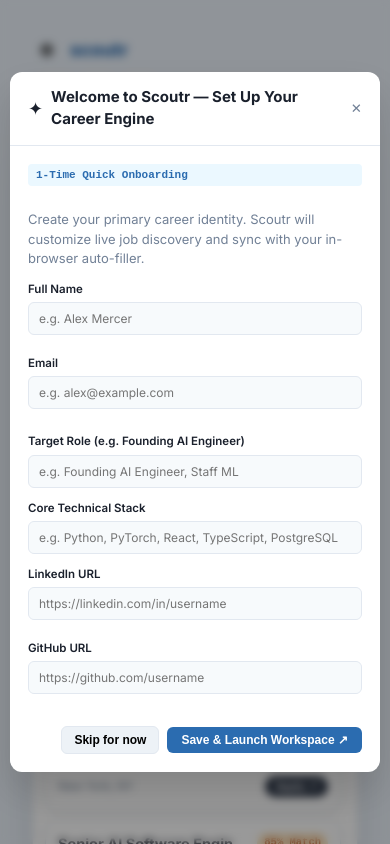
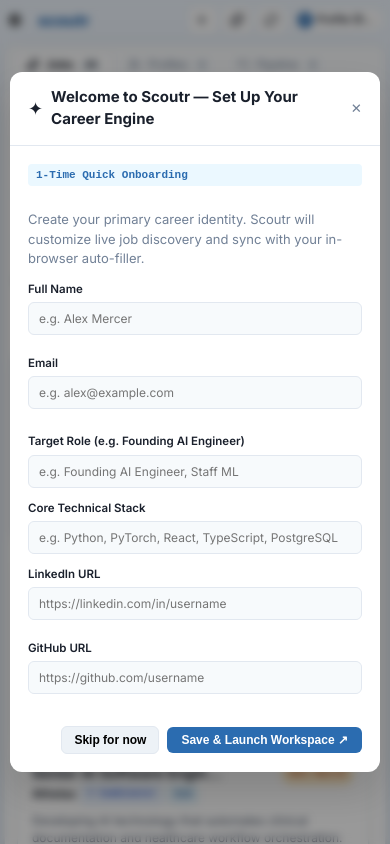
Before and after one commit to wizardwithcodehazard/Scoutr, a browser extension: page dashboard/app.html in a window 390 px wide. Shown: the top 844 px of the page. Drawn offline with Linux system fonts and the light colour scheme; a web font is replaced by a local one.

Commit message:
fix(mobile): resolve top spacing, compact single-line mobile header, and job-card match pill clipping

```diff
--- a/dashboard/dashboard.css
+++ b/dashboard/dashboard.css
@@ -954,13 +954,15 @@
   background: #ffffff;
   border: 1px solid var(--border-light);
   border-radius: 12px;
-  padding: 16px;
+  padding: 14px 16px;
   display: flex;
   flex-direction: column;
   justify-content: space-between;
   cursor: pointer;
   box-shadow: var(--shadow-card);
   transition: all 0.15s cubic-bezier(0.16, 1, 0.3, 1);
+  position: relative;
+  overflow: hidden;
 }
 
 .job-card:hover {
@@ -973,6 +975,149 @@
   border-color: var(--sky-mid);
   background: #f8fbff;
   box-shadow: 0 0 0 2px rgba(49, 130, 206, 0.18), 0 8px 20px rgba(0, 0, 0, 0.06);
+}
+
+.card-header-flex {
+  display: flex;
+  align-items: flex-start;
+  justify-content: space-between;
+  gap: 8px;
+  margin-bottom: 8px;
+}
+
+.card-title-group {
+  flex: 1;
+  min-width: 0;
+}
+
+.card-title-group h3 {
+  font-size: 14.5px;
+  font-weight: 700;
+  color: var(--text-dark);
+  line-height: 1.35;
+  margin-bottom: 4px;
+  word-break: break-word;
+}
+
+.card-meta {
+  display: flex;
+  align-items: center;
+  flex-wrap: wrap;
+  gap: 6px;
+  font-size: 12px;
+  color: var(--text-muted);
+}
+
+.card-meta strong {
+  color: var(--text-dark);
+  font-weight: 600;
+}
+
+.star-match-pill {
+  display: inline-flex;
+  align-items: center;
+  justify-content: center;
+  background: #fffaf0;
+  border: 1px solid #feebc8;
+  color: #c05621;
+  font-size: 11px;
+  font-weight: 700;
+  font-family: var(--font-mono);
+  padding: 3px 7px;
+  border-radius: 6px;
+  white-space: nowrap;
+  flex-shrink: 0;
+}
+
+.star-match-pill.top-match {
+  background: #f0fff4;
+  border-color: #c6f6d5;
+  color: #22543d;
+}
+
+.card-desc {
+  font-size: 12px;
+  color: var(--text-body);
+  line-height: 1.45;
+  margin-bottom: 10px;
+  display: -webkit-box;
+  -webkit-line-clamp: 2;
+  -webkit-box-orient: vertical;
+  overflow: hidden;
+}
+
+.card-tags-row {
+  display: flex;
+  align-items: center;
+  flex-wrap: wrap;
+  gap: 6px;
+  margin-bottom: 12px;
+}
+
+.tag-salary {
+  font-size: 11px;
+  font-family: var(--font-mono);
+  font-weight: 700;
+  color: #276749;
+  background: #f0fff4;
+  border: 1px solid #c6f6d5;
+  padding: 2px 6px;
+  border-radius: 4px;
+  white-space: nowrap;
+}
+
+.tag-tech {
+  font-size: 11px;
+  font-family: var(--font-mono);
+  color: var(--text-muted);
+  background: #f8fafc;
+  border: 1px solid var(--border-light);
+  padding: 2px 6px;
+  border-radius: 4px;
+  white-space: nowrap;
+}
+
+.tag-tech.tag-matched {
+  color: var(--sky-top);
+  background: #ebf8ff;
+  border-color: #bee3f8;
+  font-weight: 600;
+}
+
+.card-bottom-bar {
+  display: flex;
+  align-items: center;
+  justify-content: space-between;
+  padding-top: 10px;
+  border-top: 1px solid #f1f5f9;
+  font-size: 11.5px;
+}
+
+.loc-text {
+  color: var(--text-muted);
+  font-size: 11.5px;
+  white-space: nowrap;
+  overflow: hidden;
+  text-overflow: ellipsis;
+}
+
+.btn-apply-cta {
+  background: #edf2f7;
+  border: 1px solid var(--border-light);
+  color: var(--text-dark);
+  font-size: 11.5px;
+  font-weight: 600;
+  padding: 4px 10px;
+  border-radius: 6px;
+  cursor: pointer;
+  transition: all 0.15s ease;
+  white-space: nowrap;
+}
+
+.btn-apply-cta:hover {
+  background: var(--sky-top);
+  border-color: var(--sky-top);
+  color: white;
 }
 
 /* RIGHT DETAIL DRAWER */
@@ -1589,6 +1734,9 @@
 }
 
 @media (max-width: 768px) {
+  body.app-mode-body {
+    padding: 6px 6px 24px;
+  }
   .tab-label-full {
     display: none !important;
   }
@@ -1596,16 +1744,18 @@
     display: inline !important;
   }
   .app-header, .app-top-header {
-    padding: 12px 14px;
+    padding: 4px 4px 8px;
+    margin-bottom: 6px;
     display: flex;
-    flex-wrap: wrap;
+    flex-wrap: nowrap;
+    align-items: center;
     justify-content: space-between;
-    gap: 10px;
+    gap: 8px;
   }
   .app-window-standalone {
-    margin: 8px 8px 24px;
+    margin: 4px 0 24px;
     border-radius: 12px;
-    min-height: calc(100dvh - 70px);
+    min-height: calc(100dvh - 65px);
   }
   .window-body {
     padding: 12px;
@@ -1661,27 +1811,43 @@
 }
 
 @media (max-width: 640px) {
+  body.app-mode-body {
+    padding: 4px 4px 20px;
+  }
   .telemetry-pill-light {
     display: none !important;
   }
-  .app-brand-title {
-    font-size: 15px;
+  .brand-title {
+    font-size: 16px;
+  }
+  .app-top-header {
+    padding: 2px 2px 6px;
+    margin-bottom: 4px;
+  }
+  .app-nav-actions {
+    display: flex;
+    align-items: center;
+    gap: 4px;
+    flex-shrink: 0;
   }
   .btn-app-secondary span {
     display: none !important;
   }
   .btn-app-secondary {
-    padding: 7px 9px;
-    min-width: 34px;
+    padding: 5px 7px;
+    min-width: 28px;
+    height: 28px;
     justify-content: center;
+    border-radius: 6px;
   }
   .user-pill {
     padding: 3px 6px;
     font-size: 10.5px;
-    gap: 5px;
+    gap: 4px;
+    max-width: 100px;
   }
   #user-name-display {
-    max-width: 75px;
+    max-width: 60px;
     white-space: nowrap;
     overflow: hidden;
     text-overflow: ellipsis;
@@ -1721,7 +1887,7 @@
   }
 
   .job-card {
-    padding: 12px;
+    padding: 12px 14px;
   }
   .job-card-top {
     flex-direction: column;
```
